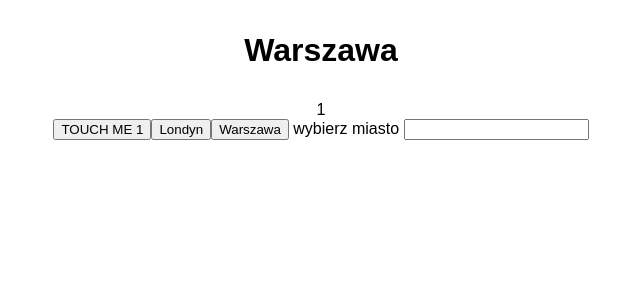
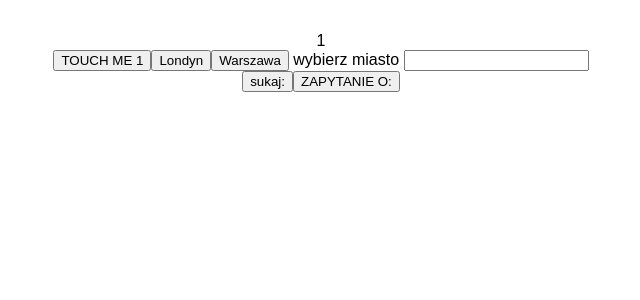
Before and after one commit to AlexunderJ/test1, a React (Create React App) app: page / in a window 1280 px wide. Shown: the top 300 px of the page, without its empty margins (319-959 px from the left). Built offline with nearby package versions, Linux system fonts and the light colour scheme.

Commit message:
blad jakis zly

```diff
--- a/src/App.css
+++ b/src/App.css
@@ -2,10 +2,6 @@
   text-align: center;
 }
 
-.App-logo {
-  animation: App-logo-spin infinite 20s linear;
-  height: 80px;
-}
 
 .App-header {
   background-color: #222;
--- a/src/App.js
+++ b/src/App.js
@@ -16,6 +16,7 @@ class App extends Component {
       count: 1,
       weather: null,
       city: "Warszawa",
+      imputedCity: '',
       list: this.prepareCities(cityList),
     }
   }
@@ -71,7 +72,7 @@ class App extends Component {
 
         </header>
         <h1 >
-        <Miasto name={city} />
+        <Miasto name={this.state.inputedCity} />
         </h1>
         {!!weather ? this.displayWeaterTemp() : null}
         <div>{count}</div>
@@ -82,6 +83,9 @@ class App extends Component {
         <input value={ inputedCity || '' } onChange={(e) => this.onChangeCity(e.target.value)} />
         <br />
         <div> {this.filteredCity(inputedCity, list)} </div>
+        <button onClick={() => this.zmianaLokacji({inputedCity})}> sukaj:{this.state.inputedCity} </button>
+
+        <button onClick={() => this.zapytanieOPogode({inputedCity})}> ZAPYTANIE O:{this.state.inputedCity} </button>
 
       </div>
     );
```
Also changed, not shown: src/logo.svg (deleted).
